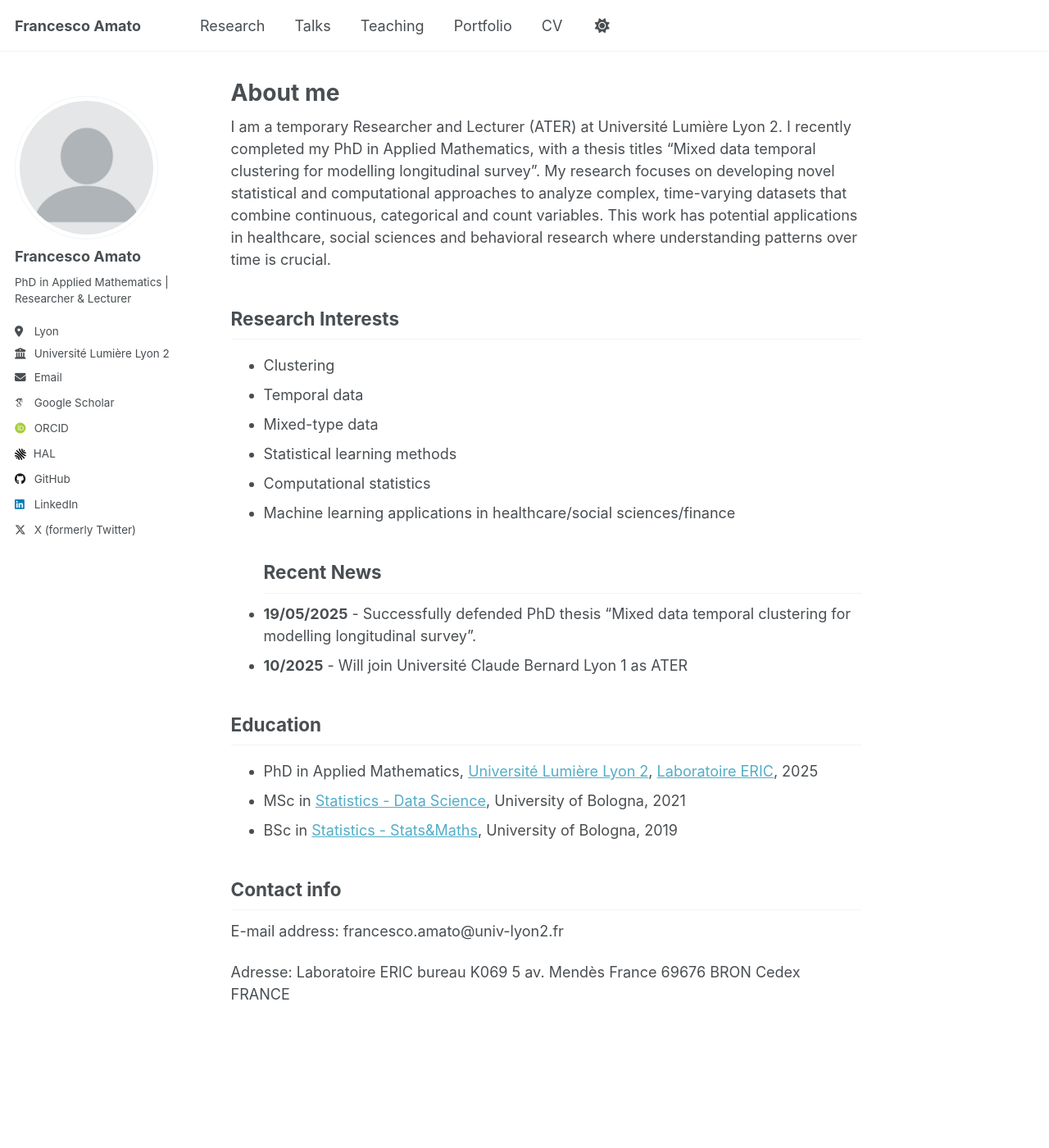
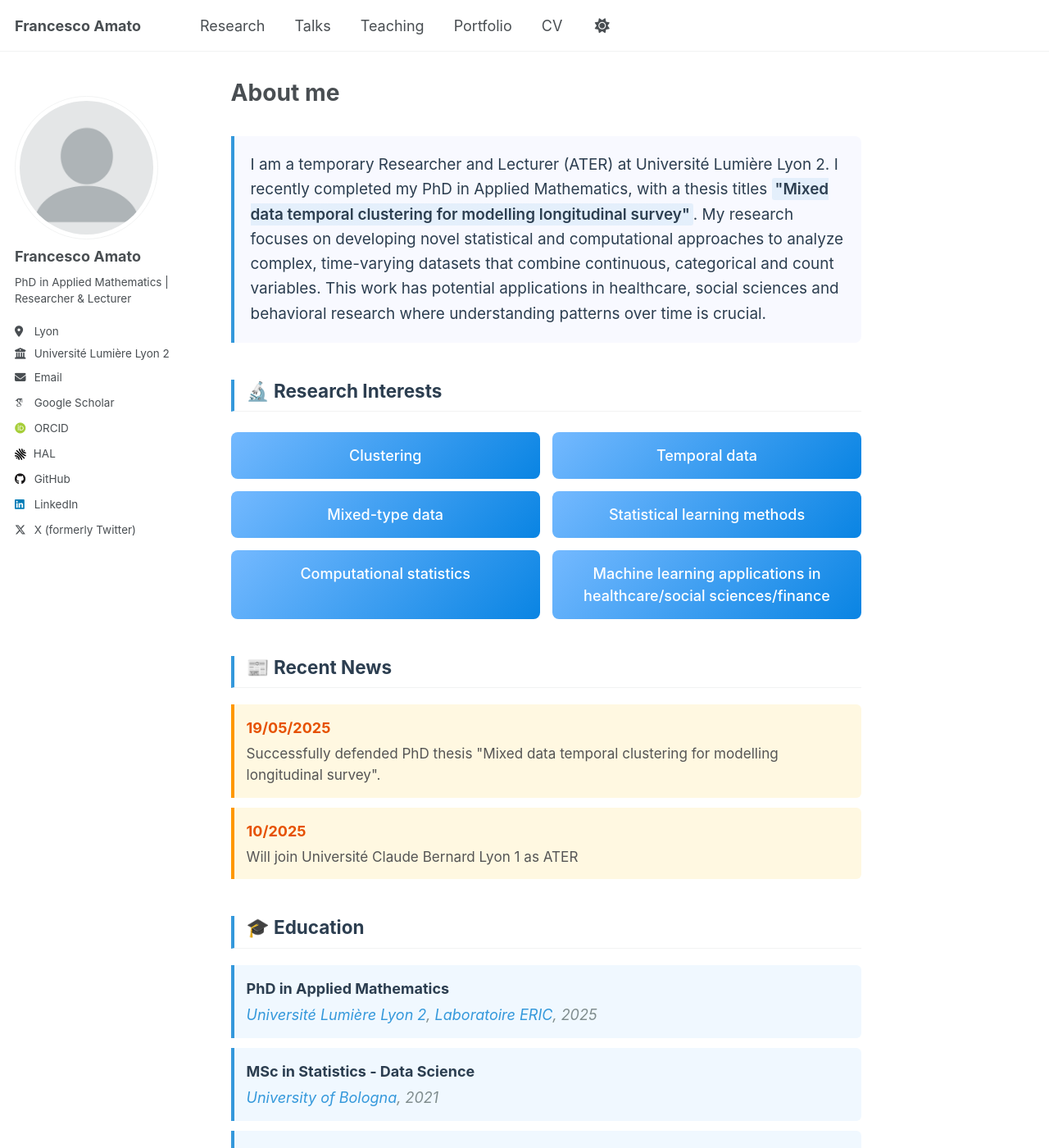
Before and after one commit to FraAmato/FraAmato.github.io, a Jekyll site: the page built from _pages/about.md, in a window 1280 px wide and 1400 px high. Shown: the whole window at 82% size. Built offline with Jekyll 4.4.1, drawn with Linux system fonts in a browser that asks for light colours; some web fonts are replaced; a script that is not in the unit is left out; part of the change alters nothing that is shown; some of the changed text lies outside the part shown.

Commit message:
Update about.md

```diff
--- a/_pages/about.md
+++ b/_pages/about.md
@@ -7,31 +7,243 @@ redirect_from:
   - /about.html
 ---
 
-I am a temporary Researcher and Lecturer (ATER) at Université Lumière Lyon 2. I recently completed my PhD in Applied Mathematics, with a thesis titles "Mixed data temporal clustering for modelling longitudinal survey". My research focuses on developing novel statistical and computational approaches to analyze complex, time-varying datasets that combine continuous, categorical and count variables. This work has potential applications in healthcare, social sciences and behavioral research where understanding patterns over time is crucial.
+<style>
+.intro-section {
+  background: linear-gradient(135deg, #667eea 0%, #764ba2 100%);
+  color: white;
+  padding: 25px;
+  border-radius: 8px;
+  margin: 30px 0;
+}
 
-## Research Interests
-- Clustering
-- Temporal data
-- Mixed-type data
-- Statistical learning methods
-- Computational statistics
-- Machine learning applications in healthcare/social sciences/finance
+.intro-section h2 {
+  color: white;
+  margin-top: 0;
+  border-bottom: 2px solid rgba(255,255,255,0.3);
+  padding-bottom: 10px;
+}
 
-  ## Recent News
-- **19/05/2025** - Successfully defended PhD thesis "Mixed data temporal clustering for modelling longitudinal survey".
-- **10/2025** - Will join Université Claude Bernard Lyon 1 as ATER
+.content-section {
+  margin: 40px 0;
+}
 
-## Education
-- PhD in Applied Mathematics, [Université Lumière Lyon 2](https://www.univ-lyon2.fr/), [Laboratoire ERIC](https://eric.msh-lse.fr/), 2025
-- MSc in [Statistics - Data Science](https://corsi.unibo.it/2cycle/StatisticalSciences/index.html), University of Bologna, 2021
-- BSc in [Statistics - Stats&Maths](https://corsi.unibo.it/1cycle/StatsMaths), University of Bologna, 2019
+.content-section h2 {
+  color: #2c3e50;
+  border-left: 4px solid #3498db;
+  padding-left: 15px;
+  margin-bottom: 20px;
+}
 
-## Contact info
-E-mail address: francesco.amato@univ-lyon2.fr
+.about-intro {
+  background: #f8f9ff;
+  border-left: 4px solid #3498db;
+  padding: 20px;
+  margin: 25px 0;
+  border-radius: 0 8px 8px 0;
+  font-size: 1.05em;
+  line-height: 1.6;
+  color: #2c3e50;
+}
 
-Adresse:
-Laboratoire ERIC
-bureau K069
-5 av. Mendès France
-69676 BRON Cedex
-FRANCE
+.research-interests {
+  display: grid;
+  grid-template-columns: repeat(auto-fit, minmax(250px, 1fr));
+  gap: 15px;
+  margin: 25px 0;
+}
+
+.interest-card {
+  background: linear-gradient(135deg, #74b9ff, #0984e3);
+  color: white;
+  padding: 15px 20px;
+  border-radius: 8px;
+  text-align: center;
+  transition: transform 0.2s ease;
+  font-weight: 500;
+}
+
+.interest-card:hover {
+  transform: translateY(-3px);
+}
+
+.news-item {
+  background: #fff8e1;
+  border-left: 4px solid #ff9800;
+  padding: 15px;
+  margin: 12px 0;
+  border-radius: 0 6px 6px 0;
+  transition: transform 0.2s ease;
+}
+
+.news-item:hover {
+  transform: translateX(5px);
+}
+
+.news-date {
+  font-weight: bold;
+  color: #e65100;
+  margin-bottom: 5px;
+}
+
+.news-content {
+  color: #555;
+  font-size: 0.95em;
+}
+
+.education-item {
+  background: #f0f8ff;
+  border-left: 4px solid #3498db;
+  padding: 15px;
+  margin: 12px 0;
+  border-radius: 0 6px 6px 0;
+  transition: transform 0.2s ease;
+}
+
+.education-item:hover {
+  transform: translateX(5px);
+}
+
+.degree-title {
+  font-weight: bold;
+  color: #2c3e50;
+  margin-bottom: 5px;
+}
+
+.institution {
+  color: #7f8c8d;
+  font-style: italic;
+}
+
+.institution a {
+  color: #3498db;
+  text-decoration: none;
+}
+
+.institution a:hover {
+  text-decoration: underline;
+}
+
+.contact-section {
+  background: #f8f9fa;
+  padding: 20px;
+  border-radius: 8px;
+  margin: 30px 0;
+}
+
+.contact-info {
+  display: grid;
+  grid-template-columns: repeat(auto-fit, minmax(250px, 1fr));
+  gap: 20px;
+  margin-top: 15px;
+}
+
+.contact-card {
+  background: white;
+  padding: 15px;
+  border-radius: 8px;
+  box-shadow: 0 2px 4px rgba(0,0,0,0.1);
+  border-left: 4px solid #3498db;
+}
+
+.contact-card h4 {
+  margin-top: 0;
+  color: #2c3e50;
+  margin-bottom: 10px;
+}
+
+.contact-card p {
+  margin: 5px 0;
+  color: #555;
+  font-size: 0.95em;
+}
+
+.email-link {
+  color: #3498db;
+  text-decoration: none;
+  font-weight: 500;
+}
+
+.email-link:hover {
+  text-decoration: underline;
+}
+
+.highlight-text {
+  background: linear-gradient(120deg, rgba(52, 152, 219, 0.1) 0%, rgba(52, 152, 219, 0.1) 100%);
+  padding: 2px 4px;
+  border-radius: 3px;
+  font-weight: 600;
+  color: #2c3e50;
+}
+</style>
+
+<div class="about-intro">
+  I am a temporary Researcher and Lecturer (ATER) at Université Lumière Lyon 2. I recently completed my PhD in Applied Mathematics, with a thesis titles <span class="highlight-text">"Mixed data temporal clustering for modelling longitudinal survey"</span>. My research focuses on developing novel statistical and computational approaches to analyze complex, time-varying datasets that combine continuous, categorical and count variables. This work has potential applications in healthcare, social sciences and behavioral research where understanding patterns over time is crucial.
+</div>
+
+<div class="content-section">
+  <h2>🔬 Research Interests</h2>
+
+  <div class="research-interests">
+    <div class="interest-card">Clustering</div>
+    <div class="interest-card">Temporal data</div>
+    <div class="interest-card">Mixed-type data</div>
+    <div class="interest-card">Statistical learning methods</div>
+    <div class="interest-card">Computational statistics</div>
+    <div class="interest-card">Machine learning applications in healthcare/social sciences/finance</div>
+  </div>
+</div>
+
+<div class="content-section">
+  <h2>📰 Recent News</h2>
+
+  <div class="news-item">
+    <div class="news-date">19/05/2025</div>
+    <div class="news-content">Successfully defended PhD thesis "Mixed data temporal clustering for modelling longitudinal survey".</div>
+  </div>
+
+  <div class="news-item">
+    <div class="news-date">10/2025</div>
+    <div class="news-content">Will join Université Claude Bernard Lyon 1 as ATER</div>
+  </div>
+</div>
+
+<div class="content-section">
+  <h2>🎓 Education</h2>
+
+  <div class="education-item">
+    <div class="degree-title">PhD in Applied Mathematics</div>
+    <div class="institution"><a href="https://www.univ-lyon2.fr/" target="_blank">Université Lumière Lyon 2</a>, <a href="https://eric.msh-lse.fr/" target="_blank">Laboratoire ERIC</a>, 2025</div>
+  </div>
+
+  <div class="education-item">
+    <div class="degree-title">MSc in Statistics - Data Science</div>
+    <div class="institution"><a href="https://corsi.unibo.it/2cycle/StatisticalSciences/index.html" target="_blank">University of Bologna</a>, 2021</div>
+  </div>
+
+  <div class="education-item">
+    <div class="degree-title">BSc in Statistics - Stats&Maths</div>
+    <div class="institution"><a href="https://corsi.unibo.it/1cycle/StatsMaths" target="_blank">University of Bologna</a>, 2019</div>
+  </div>
+</div>
+
+<div class="content-section">
+  <h2>📧 Contact Info</h2>
+
+  <div class="contact-section">
+    <div class="contact-info">
+      <div class="contact-card">
+        <h4>📧 Email</h4>
+        <p><a href="mailto:francesco.amato@univ-lyon2.fr" class="email-link">francesco.amato@univ-lyon2.fr</a></p>
+      </div>
+
+      <div class="contact-card">
+        <h4>📍 Address</h4>
+        <p><strong>Laboratoire ERIC</strong><br>
+        bureau K069<br>
+        5 av. Mendès France<br>
+        69676 BRON Cedex<br>
+        FRANCE</p>
+      </div>
+    </div>
+  </div>
+</div>
```
